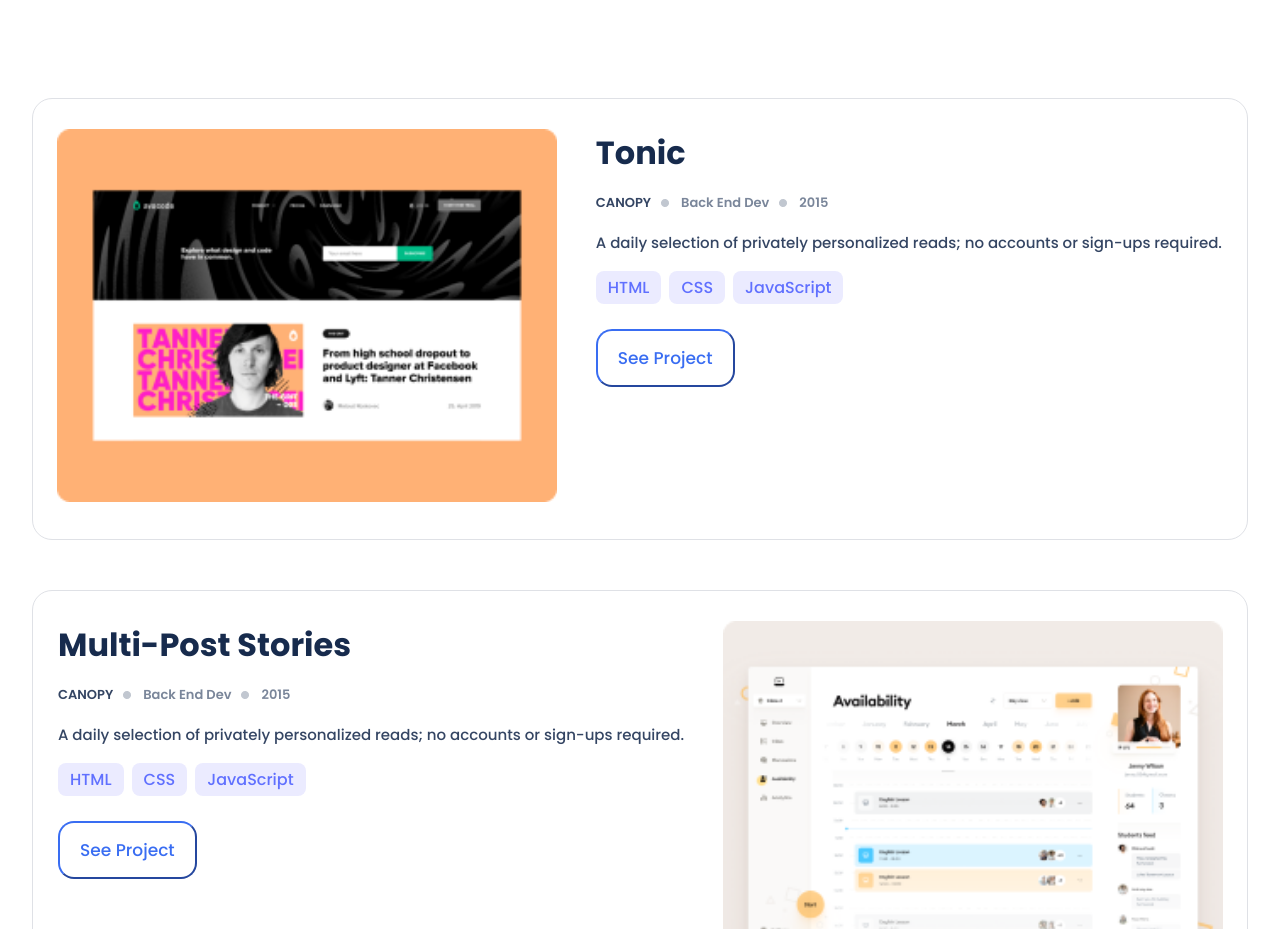
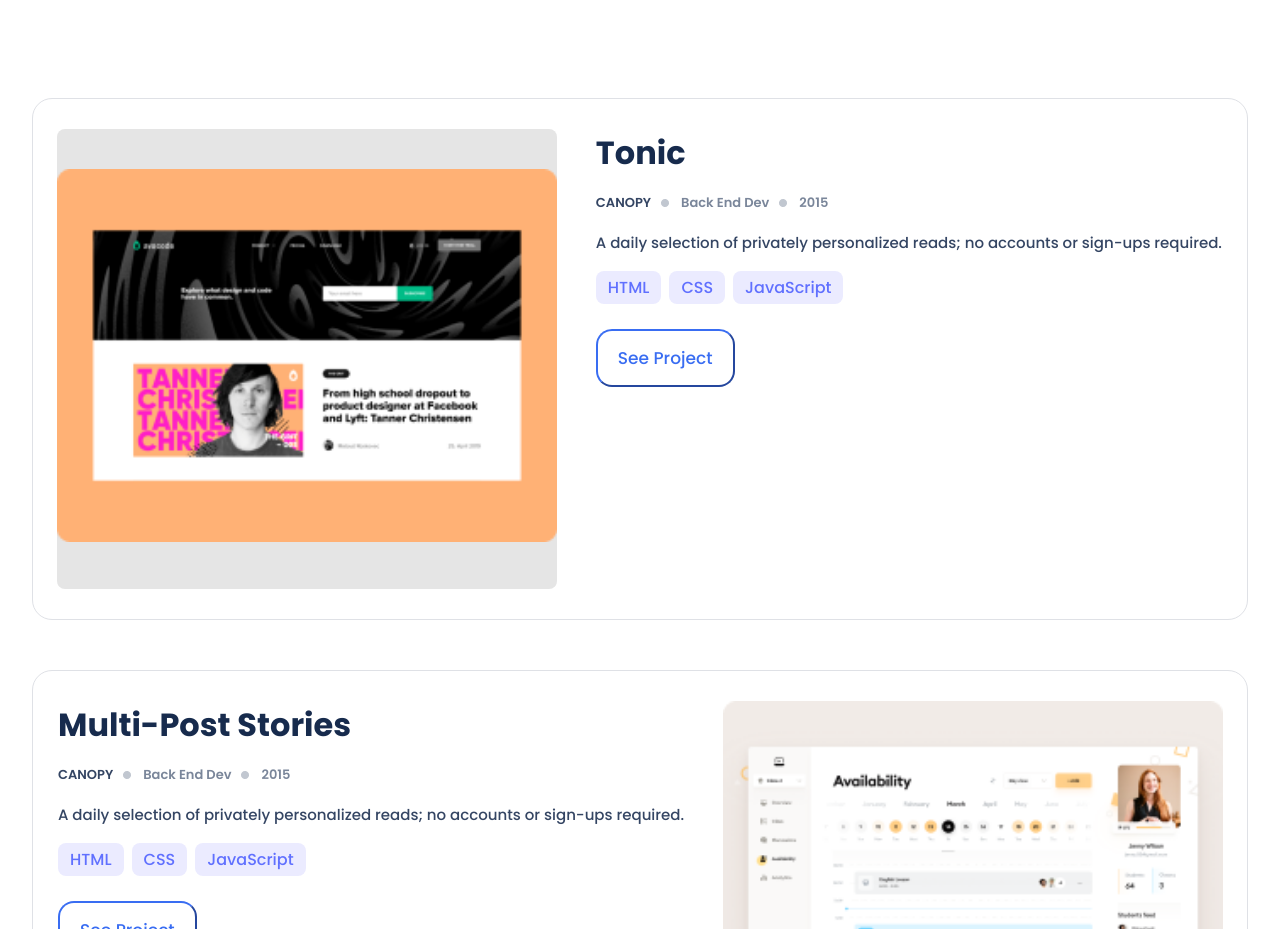
Before and after one commit to HtetWaiYan7191/HtetWaiYan7191.github.io, a website: page index.html in a window 1280 px wide. Shown: the part 940-1869 px from the top of the page. Drawn offline with Linux system fonts and the light colour scheme.

Commit message:
Add background-color-gray class in figure to look like figma desgin

```diff
--- a/index.html
+++ b/index.html
@@ -71,10 +71,10 @@
     <!-- WORK SECTION START  -->
     <section id="work">
         <section class="project-section">
-            <figure>
+            <figure class="background-color-gray">
                 <img src="./Images/Snapshoot Portfolio.png" alt="" class="snap-shot-image">
             </figure>
-            <section class = "project-showing">
+            <section class = "project-showing ">
                 <h2>Tonic</h2>
                 <ul class="experience">
                     <li id="canopy-text">CANOPY</li>
--- a/style.css
+++ b/style.css
@@ -594,6 +594,13 @@
 
   figure {
     width: 500px;
+
+  }
+
+  .background-color-gray {
+    background-color: #E5E5E5;
+    padding: 40px 0px 40px 0px;
+    border-radius: 8px;
   }
 
   #availibity-card {
```
